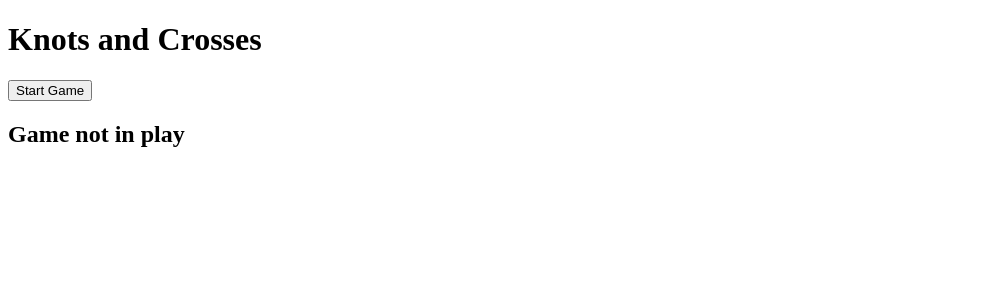
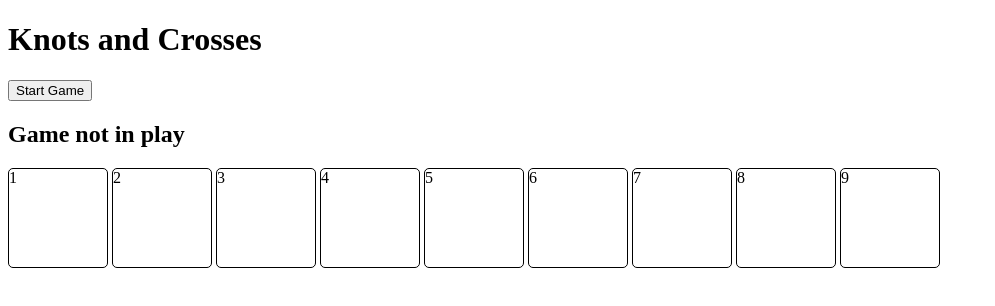
Before and after one commit to LadiesOfCodeGroupSessions/knots-and-crosses-react, a React (Create React App) app: page / in a window 1280 px wide. Shown: the top 306 px of the page, without its empty margins (0-995 px from the left). Built offline with nearby package versions, Linux system fonts and the light colour scheme.

Commit message:
This react project now displays 9 cells for the game

```diff
--- a/src/App.js
+++ b/src/App.js
@@ -1,12 +1,18 @@
-import React from 'react';
+import React from 'react'
+// import GamePlay from './components/GameBoard';
 import GamePlay from './components/GamePlay';
+import GameBoard from './components/GameBoard';
+// import Cell from './components/Cell';
 
 export default function App() {
 
 	return (
-		<div>
+        <main>
 			<h1>Knots and Crosses</h1>
 			<GamePlay />
-		</div>
-	);
+			<GameBoard />
+
+        </main>
+    )
+
 };
--- /dev/null
+++ b/src/components/Cell.js
@@ -0,0 +1,13 @@
+import classes from './Style.module.css'
+// click event needs to be added to this
+
+
+const Cell = (props) => {
+    // const {properties} = props
+
+    return (
+        <div className={classes.cell}>{props.id}</div>
+    )
+}
+
+export default Cell;
--- a/src/components/GamePlay.js
+++ b/src/components/GamePlay.js
@@ -8,7 +8,7 @@ const GamePlay = (props) => {
       }
       return (
         <div>
-            <button className="state--title" type="button"  onClick={showGamehandler}>Start Game</button>
+            <button className="state--title" type="button" onClick={showGamehandler}>Start Game</button>
             <h2>{startGame ? "Game in play" : "Game not in play "}</h2>
         </div>
     )
--- a/src/components/Gameboard.js
+++ b/src/components/Gameboard.js
@@ -1,36 +1,51 @@
 import React from 'react'
+import Cell from './Cell';
+import cellsgrid from './cellsgrid';
+
 
 // note here need to be able to select the spaces. The css needs setting/connecting for this
 
-export const Gameboard = (props) => {
-  const [gameBoard, setGameBoard] = useState(["-", "-", "-", "-", "-", "-", "-", "-", "-"]);
-  const [score, setScore] = useState("");
-  const [winningPatterns, setWinningPatterns] = useState([
-    [0, 4, 8],
-    [0, 1, 2],
-    [0, 3, 6],
-    [1, 4, 7],
-    [2, 5, 8],
-    [2, 4, 6],
-    [3, 4, 5],
-    [6, 7, 8]
-  ]);
+const GameBoard = (props) => {
+  // const [gameBoardSpace, setGameBoardSpace] = React.useState(["-", "-", "-", "-", "-", "-", "-", "-", "-"]);
+  // const [score, setScore] = React.useState("");
+  const [cells, setCells] = React.useState(cellsgrid)
+  // const [winningPatterns, setWinningPatterns] = React.useState([
+  //   [0, 4, 8],
+  //   [0, 1, 2],
+  //   [0, 3, 6],
+  //   [1, 4, 7],
+  //   [2, 5, 8],
+  //   [2, 4, 6],
+  //   [3, 4, 5],
+  //   [6, 7, 8]
+  // ]);
 
-  function toggle(id) {
-  setGameBoard((prevGameBoard) => {
-    return prevGameBoard.map((gameBoard) => {
-      return gameBoard.id === id ? {...gameBoard, on: !gameBoard.on} : gameBoard
-    })
-  })
+// function clickCell(id) {
+//   setCells((prevCells) => {
+//     return prevCells.map((cell) => {
+//         return cell.id === id
+//       })
+//     })
+
+//   }
+
+
+    const cellElements = () => {
+      return cells.map(cell => (
+      <Cell
+          key={cell.id}
+          id={cell.id}
+          X={cell.X}
+          Y={cell.Y}
+          // clickCell={() => clickCell(cell.id)}
+      />
+    ))
+  }
+      return (
+        <div>
+          {cellElements()}
+        </div>
+      )
+
 }
-const getBoard = (props) => {
-  return gameBoard;
-}
-
-    return (
-      <div>
-      {}
-      Gameboard
-      </div>
-    )
-}
+export default GameBoard;
--- /dev/null
+++ b/src/components/Style.module.css
@@ -0,0 +1,12 @@
+* {
+    box-sizing: border-box;
+}
+
+.cell {
+    height: 100px;
+    width: 100px;
+    border: 1px solid black;
+    display: inline-block;
+    margin-right: 4px;
+    border-radius: 5px;
+}
--- /dev/null
+++ b/src/components/cellsgrid.js
@@ -0,0 +1,49 @@
+// 3 states here
+
+export default [
+    {
+        id: 1,
+        X: "",
+        O: ""
+    },
+    {
+        id: 2,
+        X: "",
+        O: ""
+    },
+    {
+        id: 3,
+        X: "",
+        O: ""
+    },
+    {
+        id: 4,
+        X: "",
+        O: ""
+    },
+    {
+        id: 5,
+        X: "",
+        O: ""
+    },
+    {
+        id: 6,
+        X: "",
+        O: ""
+    },
+    {
+        id: 7,
+        X: "",
+        O: ""
+    },
+    {
+        id: 8,
+        X: "",
+        O: ""
+    },
+    {
+        id: 9,
+        X: "",
+        O: ""
+    }
+]
```
